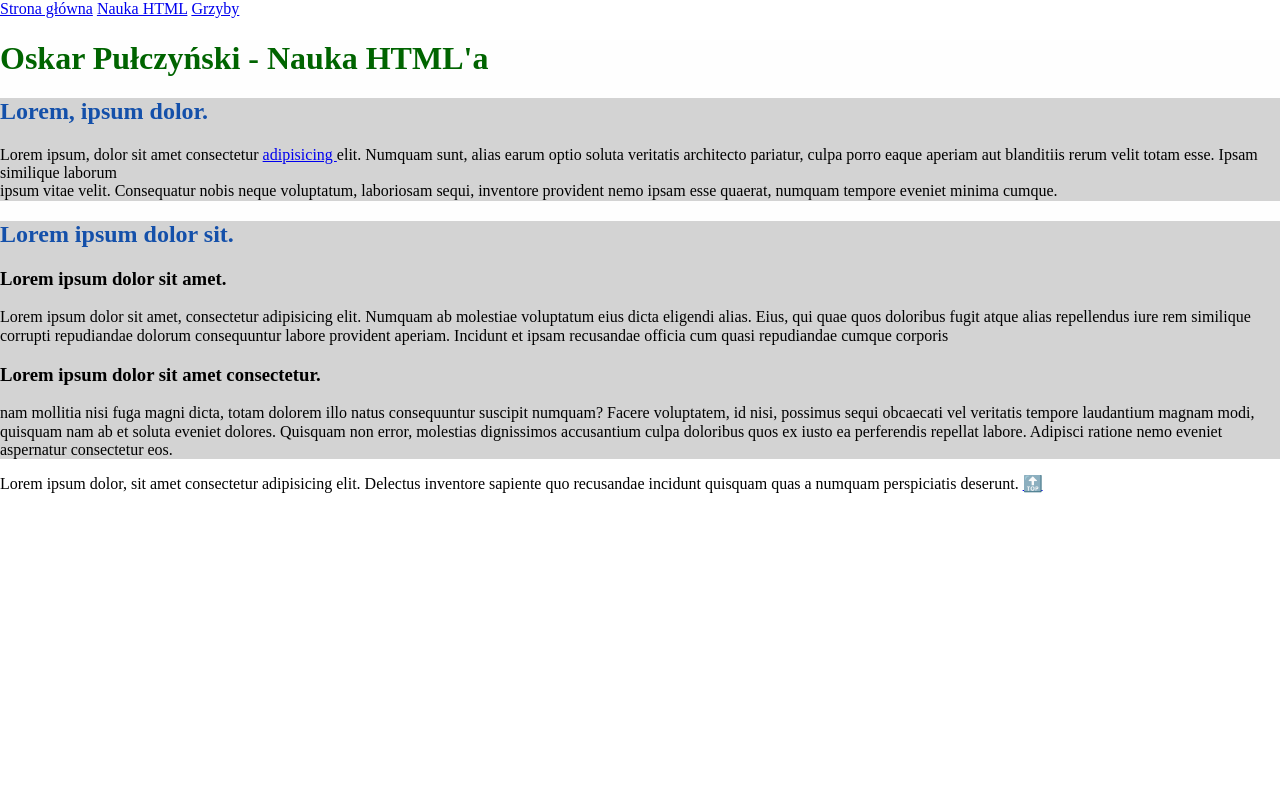
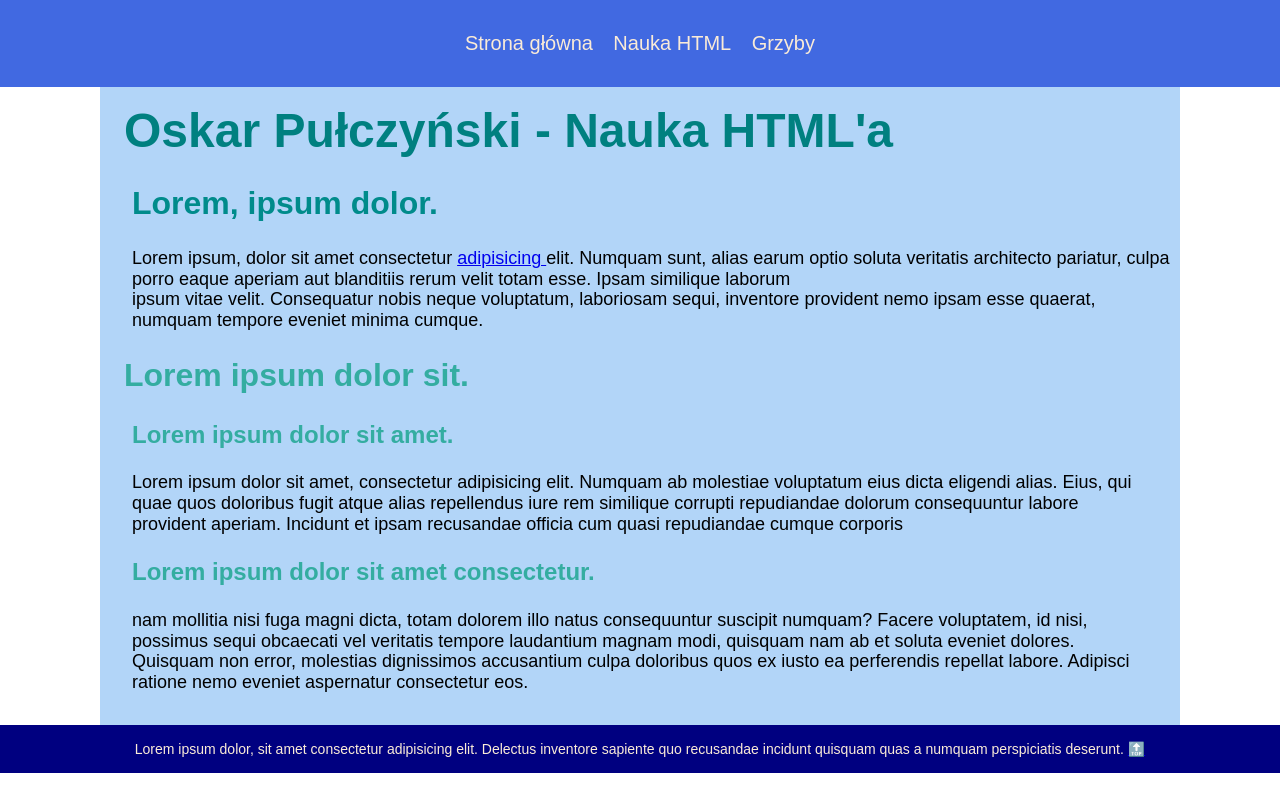
Before and after one commit to oskarpulczynski/homepage, a plain HTML site: page nauka-html.html in a window 1280 px wide. Drawn offline with Linux system fonts and the light colour scheme.

Commit message:
Styling and fixing

```diff
--- a/main.js
+++ b/main.js
@@ -3,12 +3,11 @@ const age = 26
 
 console.log(firstName);
 console.log(age);
-console.log(`Hello World! Nazywam się ${firstName}, mam ${age} lat i zmarnowałem ${age} lat życia`)
 
 const header = document.querySelector('.page-header__heading--js')
 
 console.log(header.innerHTML)
 
-header.innerHTML = 'Hej!'
+header.innerHTML = `Hello World! Nazywam się ${firstName}, mam ${age} lat i zmarnowałem ${age} lat życia`
 
 console.log(header.innerHTML)
--- a/nauka-html.html
+++ b/nauka-html.html
@@ -5,30 +5,30 @@
   <meta charset="UTF-8">
   <meta name="viewport" content="width=device-width, initial-scale=1.0">
   <title>WTF: Co ten frontend?</title>
+  <link rel="stylesheet" href="/normalize.css" type="text/css">
   <link rel="stylesheet" href="/style.css" type="text/css">
-  <link rel="stylesheet" href="/normalize.css" type="text/css">
 </head>
 
 <body>
-  <header>
-    <nav>
-      <a href="/index.html">Strona główna</a>
-      <a href="/nauka-html.html">Nauka HTML</a>
-      <a href="/grzyby.html">Grzyby</a>
+  <header class="header">
+    <nav class="header__navigation">
+      <a class="header__navigation--link" href="/index.html">Strona główna</a>
+      <a class="header__navigation--link" href="/nauka-html.html">Nauka HTML</a>
+      <a class="header__navigation--link" href="/grzyby.html">Grzyby</a>
     </nav>
   </header>
 
-  <main>
-    <header id="top">
-      <h1>
+  <main class="wrapper">
+    <header class="page-header" id="top">
+      <h1 class="page-header__heading page-header__heading--js">
         Oskar Pułczyński - Nauka HTML'a
       </h1>
     </header>
-    <section>
-      <h2>
+    <section class="hero">
+      <h2 class="hero__heading">
         Lorem, ipsum dolor.
       </h2>
-      <p>
+      <p class="hero__text">
         Lorem ipsum, dolor sit amet consectetur <a href="#szkolenie"> adipisicing </a> elit.
         Numquam sunt, alias earum optio soluta veritatis
         architecto pariatur, culpa porro eaque aperiam aut blanditiis rerum velit totam esse. Ipsam similique laborum
@@ -37,15 +37,15 @@
         quaerat, numquam tempore eveniet minima cumque.
       </p>
     </section>
-    <section>
-      <h2>
+    <section class="my-articles">
+      <h2 class="my-articles__heading">
         Lorem ipsum dolor sit.
       </h2>
-      <article>
-        <h3>
+      <article class="article">
+        <h3 class="article__heading">
           Lorem ipsum dolor sit amet.
         </h3>
-        <p>
+        <p class="article__text">
           Lorem ipsum dolor sit amet, consectetur adipisicing elit. Numquam ab molestiae voluptatum eius dicta eligendi
           alias. Eius, qui quae quos doloribus fugit atque alias repellendus iure rem similique corrupti repudiandae
           dolorum
@@ -53,9 +53,9 @@
           corporis
         </p>
       </article>
-      <article id="szkolenie">
-        <h3>Lorem ipsum dolor sit amet consectetur.</h3>
-        <p>
+      <article class="article" id="szkolenie">
+        <h3 class="article__heading">Lorem ipsum dolor sit amet consectetur.</h3>
+        <p class="article__text">
           nam mollitia nisi fuga magni dicta, totam dolorem illo natus consequuntur suscipit numquam? Facere voluptatem,
           id
           nisi, possimus sequi obcaecati vel veritatis tempore laudantium magnam modi, quisquam nam ab et soluta eveniet
@@ -66,13 +66,12 @@
     </section>
   </main>
 
-  <footer>
-    <p>
+  <footer class="footer">
+    <p class="footer__text">
       Lorem ipsum dolor, sit amet consectetur adipisicing elit. Delectus inventore sapiente quo recusandae incidunt
       quisquam quas a numquam perspiciatis deserunt. <a href="#top">🔝</a>
     </p>
   </footer>
-  <script defer src="/main.js"></script>
 </body>
 
 </html>
--- a/style.css
+++ b/style.css
@@ -1,5 +1,6 @@
 html {
 	box-sizing: border-box;
+	font-family: Arial, Helvetica, sans-serif;
 }
 
 *,
@@ -8,25 +9,90 @@ html {
 	box-sizing: inherit;
 }
 
-h1 {
-	color: darkgreen;
+.article {
+	margin: 16px 8px;
 }
 
-h2 {
-	color: #1450aa;
-}
-main {
-	background: #fefefe;
+.article__heading {
+	font-size: 24px;
+	color: rgb(52, 173, 161);
 }
 
-section {
-	background: lightgray;
+.article__text {
+	margin: 16px 0px;
+	font-size: 18px;
 }
 
-.red {
-	color: red;
+.footer {
+	padding: 16px;
+	background: navy;
 }
 
-.my-article {
-	color: hotpink;
+.footer__text {
+	margin: 0 auto;
+	text-align: center;
+	color: antiquewhite;
+	font-size: 14px;
 }
+
+.header {
+background: royalblue;
+padding: 16px;
+width: 100%;
+}
+
+.header__navigation {
+	margin: 16px auto;
+	max-width: 1080px;
+	text-align: center;
+}
+
+.header__navigation--link {
+	margin: 0 8px;
+	font-size: 20px;
+	color: antiquewhite;
+	text-decoration: none;
+}
+
+.hero {
+	width: 100%;
+	margin: 0 16px;
+}
+
+.hero__heading {
+	font-size: 32px;
+	color: darkcyan;
+}
+
+.hero__img {
+	display: block;
+	border-radius: 8px;
+	max-width: 720px;
+	margin: 0 auto;
+	}
+
+.hero__text {
+font-size: 18px;
+}
+
+.my-articles {
+	margin: 16px 8px;
+}
+
+.my-articles__heading {
+	font-size: 32px;
+	color: rgb(52, 173, 161);
+}
+
+.page-header__heading {
+	font-size: 48px;
+	color: teal;
+	margin: 0 8px;
+}
+
+.wrapper {
+	margin: 0px auto;
+	padding: 16px;
+	width: 1080px;
+	background: rgb(178, 213, 248);
+}
```
Also changed, not shown: grzyby.html (+10 -11 lines), index.html (+3 -3 lines).
